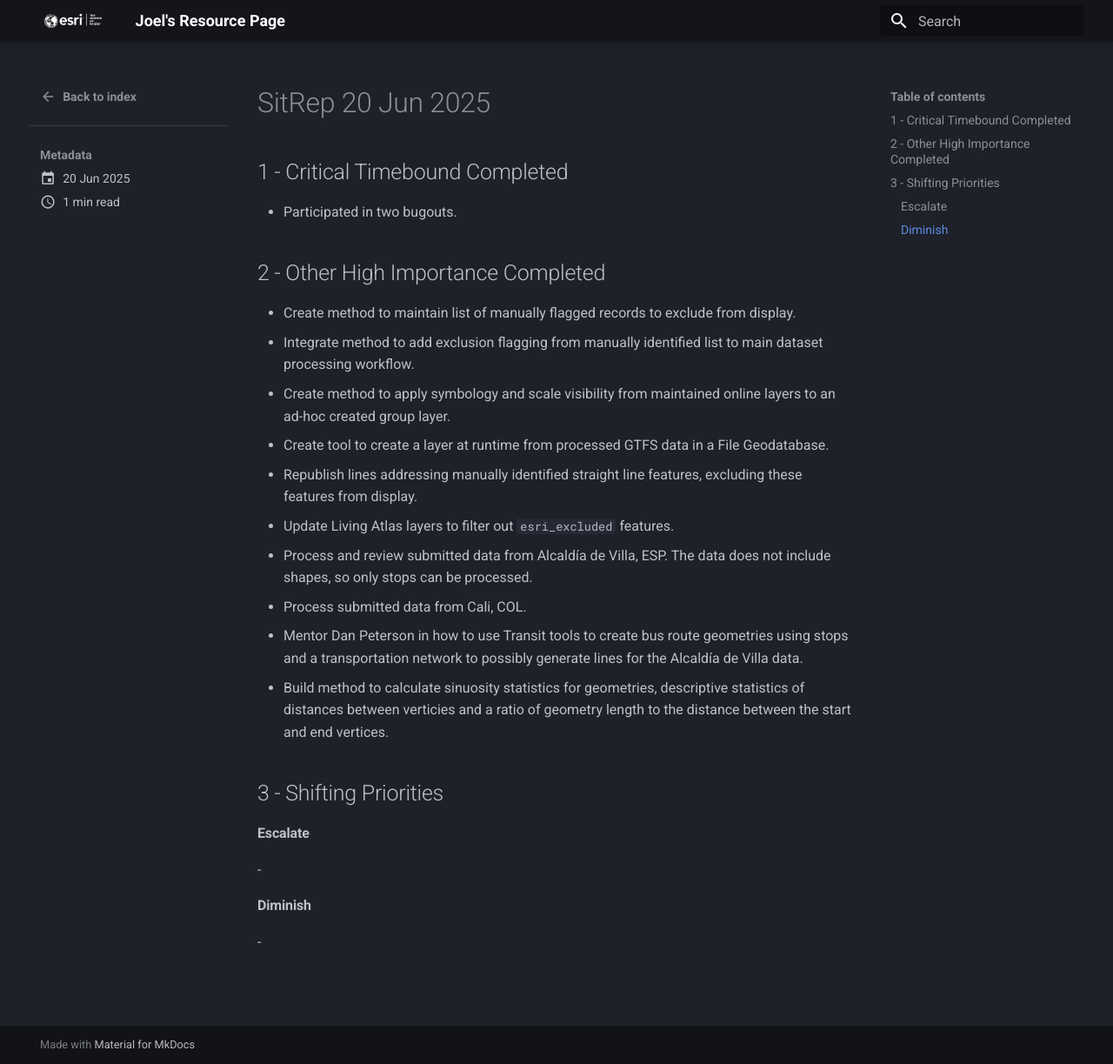
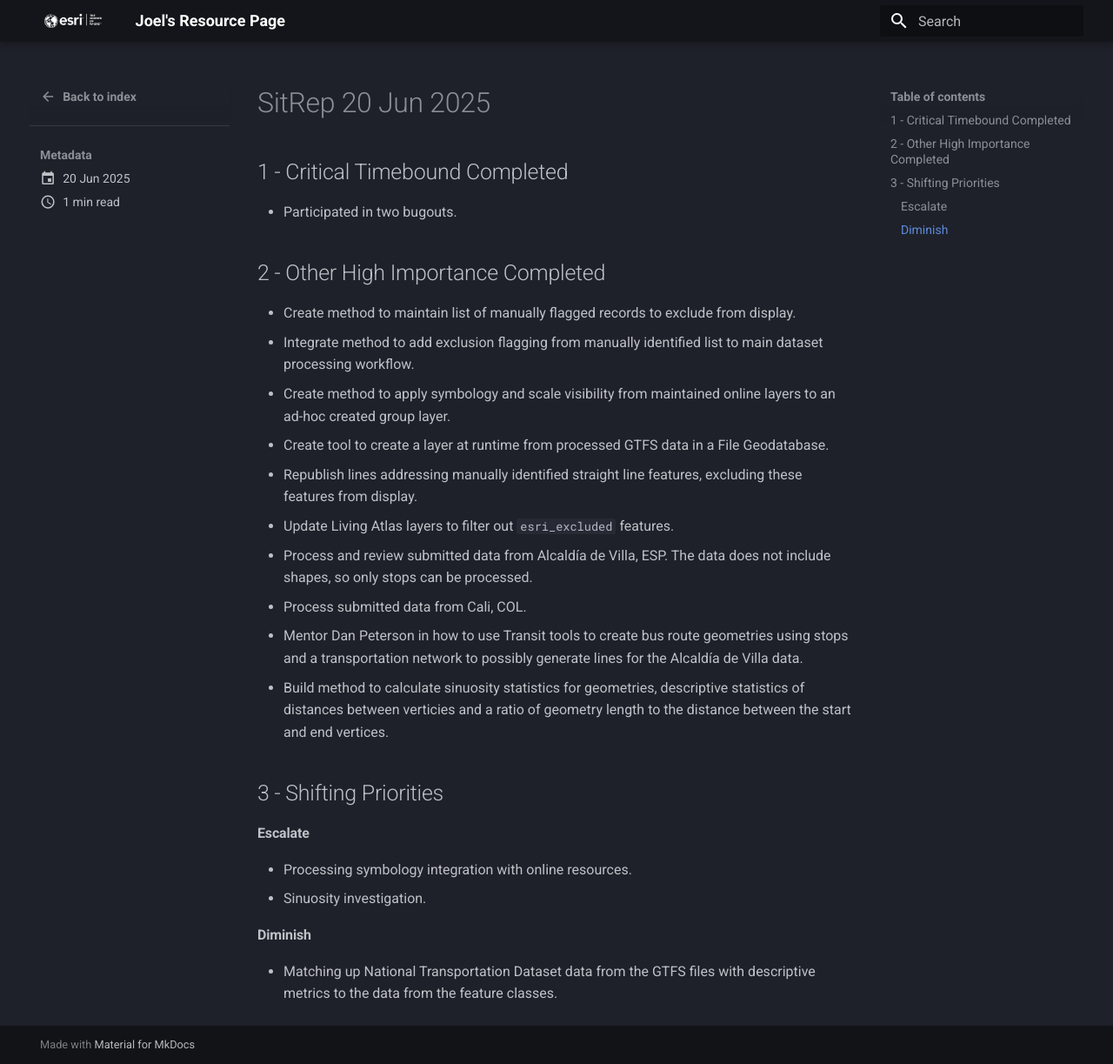
Before and after one commit to knu2xs/esri-resource-page, an MkDocs documentation site: the page built from docs/sitreps/posts/sitrep_20250620.md, in a window 1280 px wide and 1223 px high. Shown: the whole window at 87% size. Built offline with MkDocs 1.6.1 and Material for MkDocs 9.7.7, drawn with Linux system fonts in a browser that asks for light colours.

Commit message:
update sitreps

```diff
--- a/docs/sitreps/posts/sitrep_20250620.md
+++ b/docs/sitreps/posts/sitrep_20250620.md
@@ -25,8 +25,9 @@ date: 2025-06-20
 
 #### Escalate
 
--
+- Processing symbology integration with online resources.
+- Sinuosity investigation.
 
 #### Diminish
 
--
+- Matching up National Transportation Dataset data from the GTFS files with descriptive metrics to the data from the feature classes.
```
